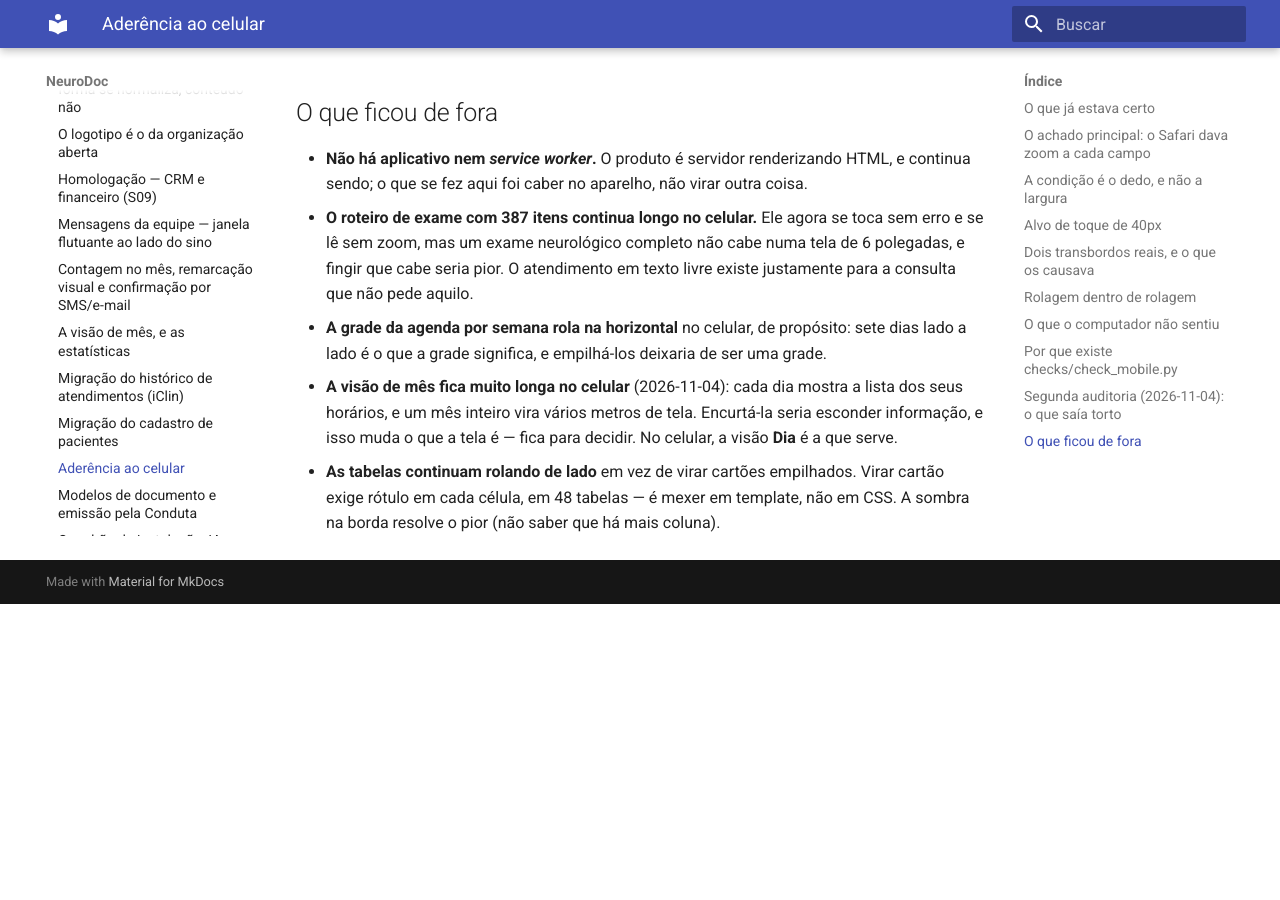
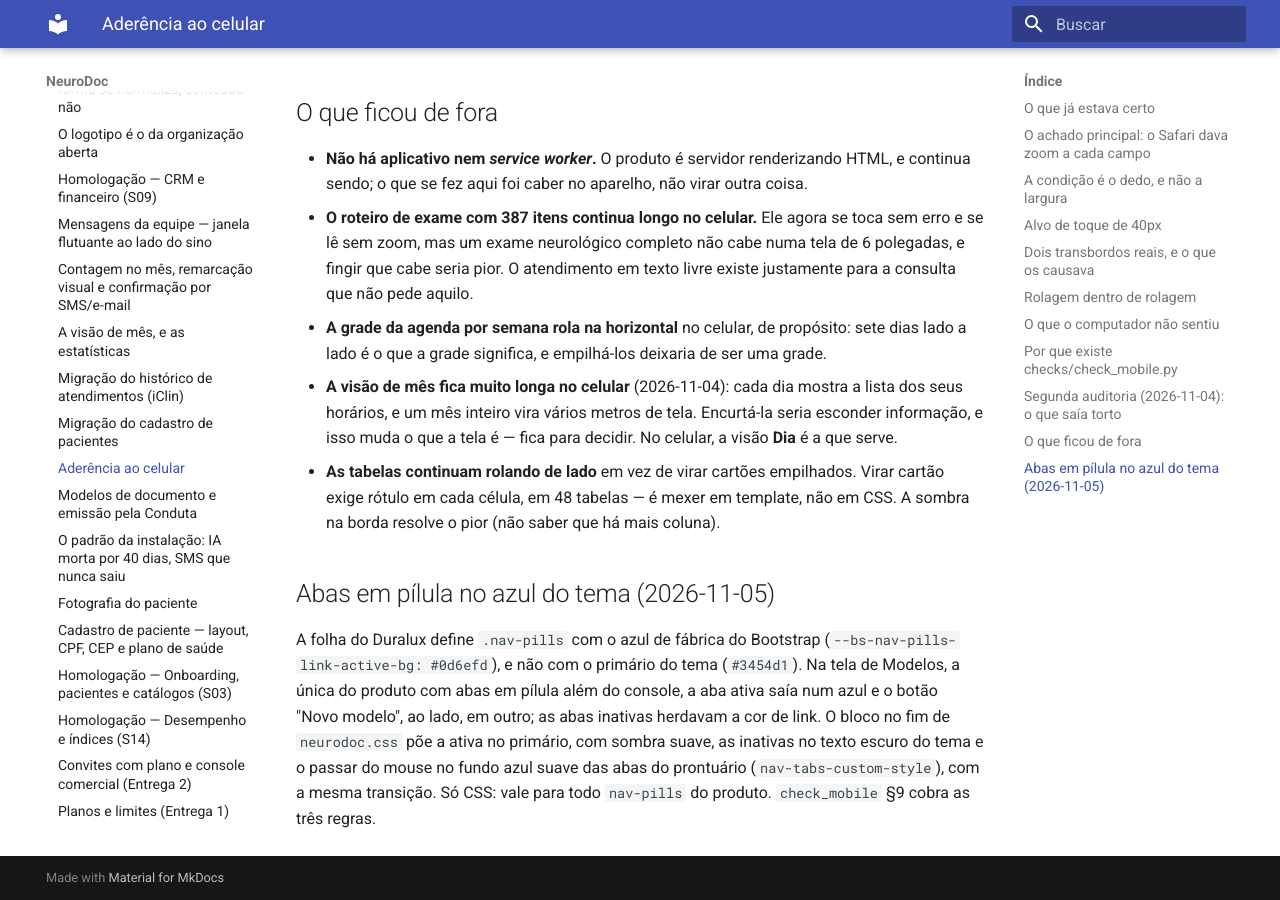
Before and after one commit to ffreua/neurodoc, an MkDocs documentation site: the page built from docs/homologation/mobile.md, in a window 1280 px wide and 900 px high, scrolled down 5144 px. Built offline with MkDocs 1.6.1 and Material for MkDocs 9.7.7, drawn with Linux system fonts in a browser that asks for light colours; before the commit the page ends 5748 px from its top, so only the background shows below that.

Commit message:
Abas em pílula no azul do tema (Modelos e console): a folha do Duralux usava o #0d6efd do Bootstrap; nota da 1.36 com o SHA publicado

```diff
--- a/docs/homologation/mobile.md
+++ b/docs/homologation/mobile.md
@@ -187,3 +187,16 @@
   empilhados. Virar cartão exige rótulo em cada célula, em 48 tabelas — é
   mexer em template, não em CSS. A sombra na borda resolve o pior (não
   saber que há mais coluna).
+
+
+## Abas em pílula no azul do tema (2026-11-05)
+
+A folha do Duralux define `.nav-pills` com o azul de fábrica do Bootstrap
+(`--bs-nav-pills-link-active-bg: #0d6efd`), e não com o primário do tema
+(`#3454d1`). Na tela de Modelos, a única do produto com abas em pílula além
+do console, a aba ativa saía num azul e o botão "Novo modelo", ao lado, em
+outro; as abas inativas herdavam a cor de link. O bloco no fim de
+`neurodoc.css` põe a ativa no primário, com sombra suave, as inativas no
+texto escuro do tema e o passar do mouse no fundo azul suave das abas do
+prontuário (`nav-tabs-custom-style`), com a mesma transição. Só CSS: vale
+para todo `nav-pills` do produto. `check_mobile` §9 cobra as três regras.
```
Also changed, not shown: CLAUDE.md (+1 -1 lines), docs/releases/1.36-agenda-por-email.md (+2 -2 lines), static/duralux/neurodoc.css (+32 -0 lines), 1 other file.
